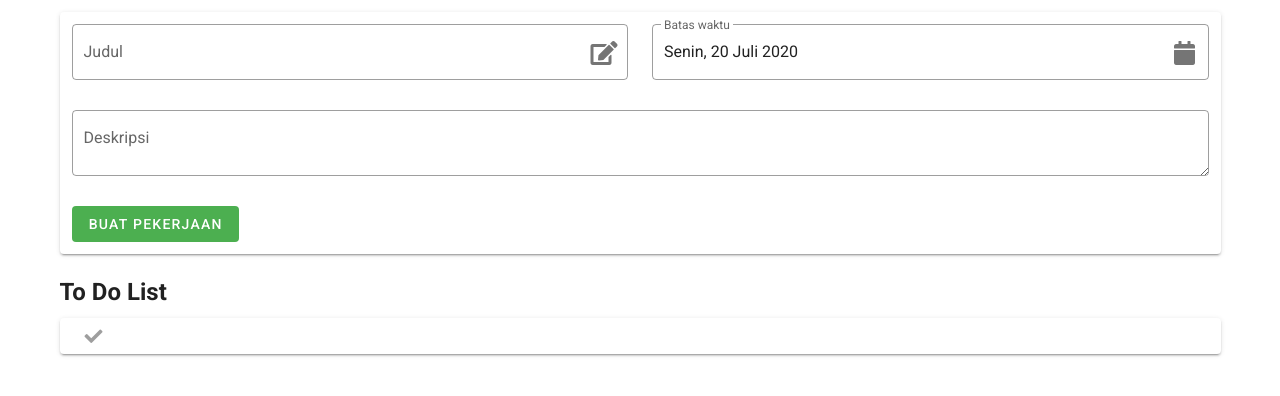
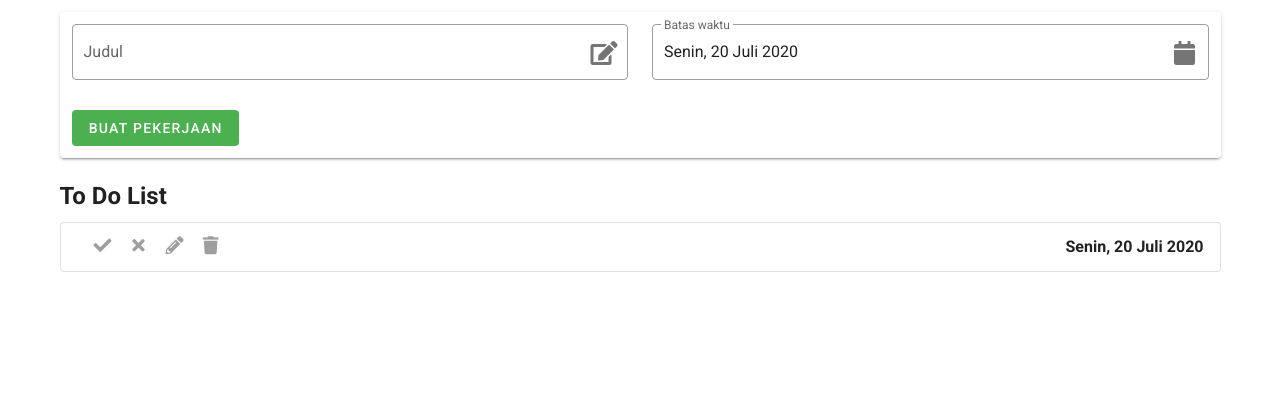
Before and after one commit to izzudin26/To-Do, a Vue app: page / in a window 1280 px wide. Both pictures are taken after a click on the button "BUAT PEKERJAAN". Shown: the top 396 px of the page. Built offline with nearby package versions, Linux system fonts and the light colour scheme.

Commit message:
add delete button and animation

```diff
--- a/src/views/MainScreen.vue
+++ b/src/views/MainScreen.vue
@@ -36,25 +36,29 @@
                 </v-menu>
               </v-col>
             </v-row>
-            <v-textarea
-              :label="language == 'ID' ? 'Deskripsi' : 'Description'"
-              v-model="todoDescription"
-              outlined
-              rows="2"
-            ></v-textarea>
             <v-btn color="success" @click="submit" elevation="0">{{language == "ID" ? "Buat Pekerjaan" : "Create Task"}}</v-btn>
           </v-container>
       </v-card>
       <h2 class="mt-5">To Do List</h2>
-      <v-card v-for="(todo, i) in todoList" :key="i" class="mt-2">
-        <v-row class="mt-2 mb-3 ml-4 mr-4 pa-2">
-          <v-hover v-slot:default="{ hover }">
-            <v-btn icon x-small :color=" hover ? 'success' : 'grey'">
-            <v-icon>fa-check</v-icon>
+      <transition-group name="fade">
+      <v-card v-for="(todo, i) in todoList" :key="i" class="mt-2" outlined>
+        <v-row class="mt-2 mb-2 ml-3 mr-3 pa-1">
+          <v-hover v-slot:default="{ hover }" v-for="(btn,idx) in buttonStyle" :key="idx">
+            <v-btn
+            class="ml-4"
+            icon
+            x-small
+            :color=" hover ? btn.color : 'grey'"
+            @click="handleBtn(btn.func, i)">
+            <v-icon>{{btn.icon}}</v-icon>
           </v-btn>
           </v-hover>
+          <span class="ml-5">{{todo.title}}</span>
+          <v-spacer></v-spacer>
+          <b>{{ dateFormat(todo.dueDate) }}</b>
         </v-row>
       </v-card>
+      </transition-group>
     </v-container>
   </div>
 </template>
@@ -79,13 +83,62 @@ export default {
     dateMenu: false,
     todoTitle: '',
     todoDueDate: new Date().toISOString().substr(0, 10),
-    todoDescription: '',
-    language: 'ID'
+    language: 'ID',
+    todoDone: [],
+    todoNotDone: [],
+    buttonStyle: [
+      {
+        icon: 'fa-check',
+        color: 'success',
+        func: 'complete'
+      },
+      {
+        icon: 'fa-times',
+        color: 'red',
+        func: 'complete'
+      },
+      {
+        icon: 'fa-pencil-alt',
+        color: 'yellow',
+        func: 'edit'
+      },
+      {
+        icon: 'fa-trash',
+        color: 'error',
+        func: 'delete'
+      }
+    ]
   }),
   mounted () {
     this.todoListget()
   },
   methods: {
+    dateFormat (value) {
+      const date = new Date(value).toISOString().substr(0, 10)
+      const setting = {
+        day: 'numeric',
+        weekday: 'long',
+        month: 'long',
+        year: 'numeric'
+      }
+      return new Date(date).toLocaleDateString(this.language, setting)
+    },
+    handleBtn (func, idxVal) {
+      switch (func) {
+        case 'done':
+
+          break
+        case 'notDone':
+
+          break
+        case 'edit':
+
+          break
+        case 'delete':
+          this.delete(idxVal)
+          break
+      }
+    },
     todoListget () {
       const todoStorage = localStorage.getItem('todoItem')
       if (todoStorage == null) {
@@ -94,22 +147,34 @@ export default {
         this.todoList = JSON.parse(todoStorage)
       }
     },
-    async submit () {
+    submit () {
       const list = this.todoList
       list.push({
         title: this.todoTitle,
-        dueDate: this.todoDueDate,
-        description: this.todoDescription
+        dueDate: this.todoDueDate
       })
       localStorage.setItem('todoItem', JSON.stringify(list))
       this.todoList = list
-      // await this.$nextTick()
-      console.log(this.todoList)
+      this.todoTitle = ''
+      this.todoDueDate = new Date().toISOString().substr(0, 10)
+      this.todoDescription = ''
+    },
+    delete (index) {
+      this.todoList.splice(index, 1)
+      localStorage.setItem('todoItem', JSON.stringify(this.todoList))
     }
   }
 }
 </script>
 
 <style>
-
+.date{
+  color: "#";
+}
+.fade-enter-active, .fade-leave-active {
+  transition: opacity .5s;
+}
+.fade-enter, .fade-leave-to /* .fade-leave-active below version 2.1.8 */ {
+  opacity: 0;
+}
 </style>
```
